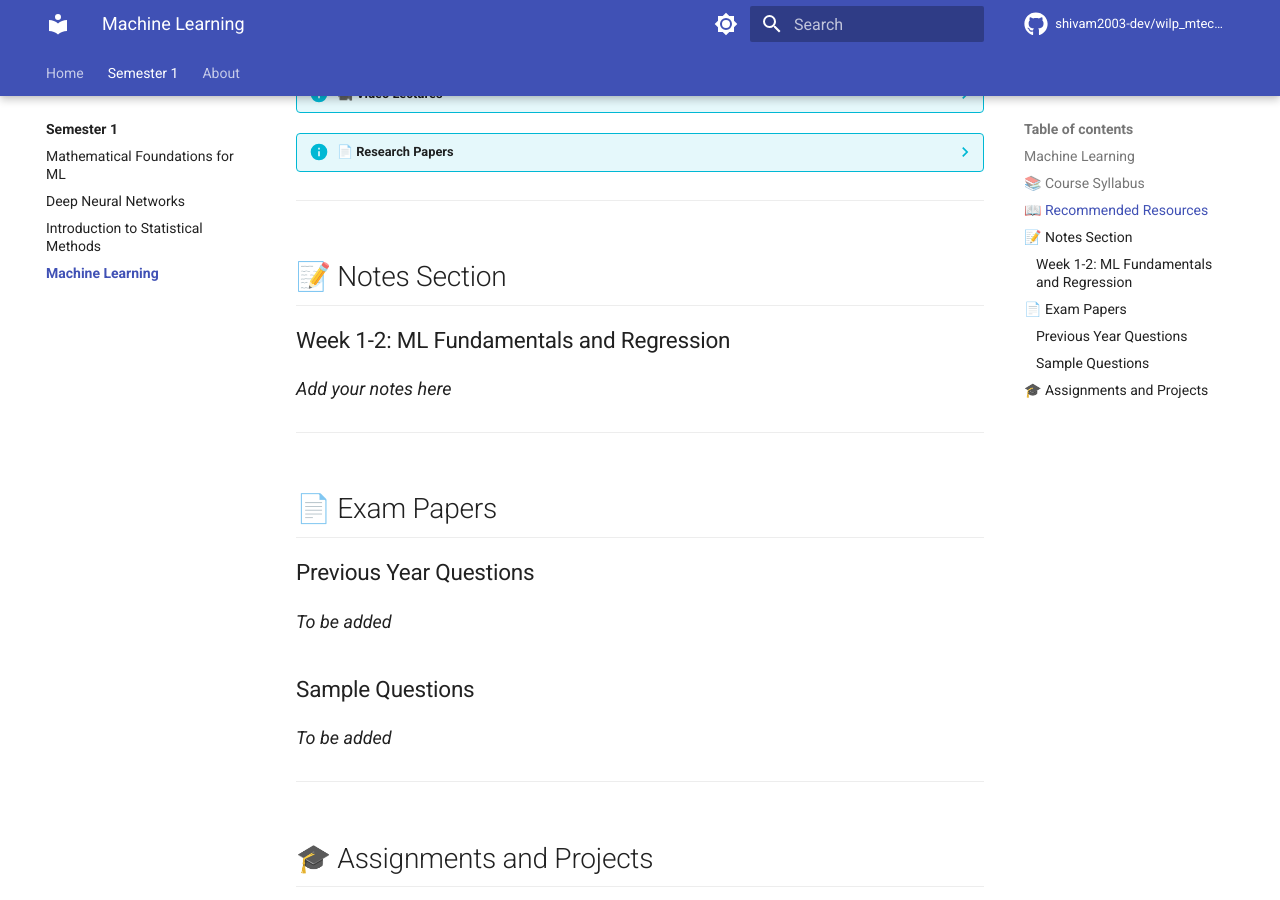
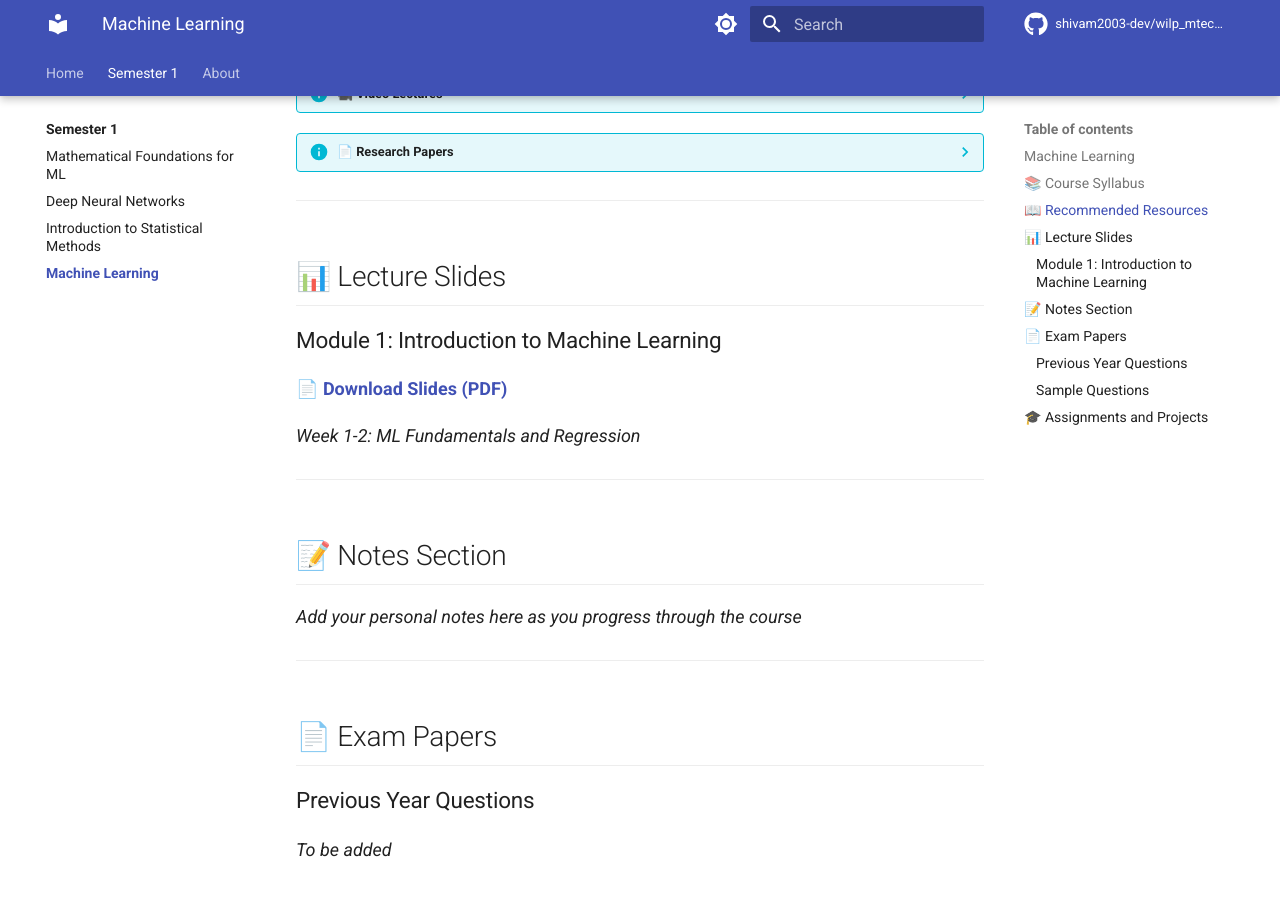
Before and after one commit to shivam2003-dev/wilp_mtech-aiml-knowledge-base, an MkDocs documentation site: the page built from docs/semester1/machine-learning.md, in a window 1280 px wide and 900 px high, scrolled down 838 px. Built offline with MkDocs 1.6.1 and Material for MkDocs 9.7.7, drawn with Linux system fonts in a browser that asks for light colours; comment, search, counter and statistics services are not loaded.

Commit message:
Add ML Module 1 lecture slides and reorganize sections
- Added Module 1: Introduction to ML lecture slides (Cluster AIML CS-1)
- Created dedicated 'Lecture Slides' section with proper formatting
- Restored 'Notes Section' for personal study notes
- Fixed markdown formatting with proper download links
- Improved overall structure and readability

```diff
--- a/docs/semester1/machine-learning.md
+++ b/docs/semester1/machine-learning.md
@@ -53,10 +53,18 @@
 
 ---
 
+## 📊 Lecture Slides
+
+### Module 1: Introduction to Machine Learning
+📄 **[Download Slides (PDF)](docs/Cluster%20AIML%20-%20ML%20CS-1%20V1.0%20-%20For%20Student%20Reference.pptx.pdf)**
+
+*Week 1-2: ML Fundamentals and Regression*
+
+---
+
 ## 📝 Notes Section
 
-### Week 1-2: ML Fundamentals and Regression
-*Add your notes here*
+*Add your personal notes here as you progress through the course*
 
 
 ---
```
Also changed, not shown: 1 other file.
